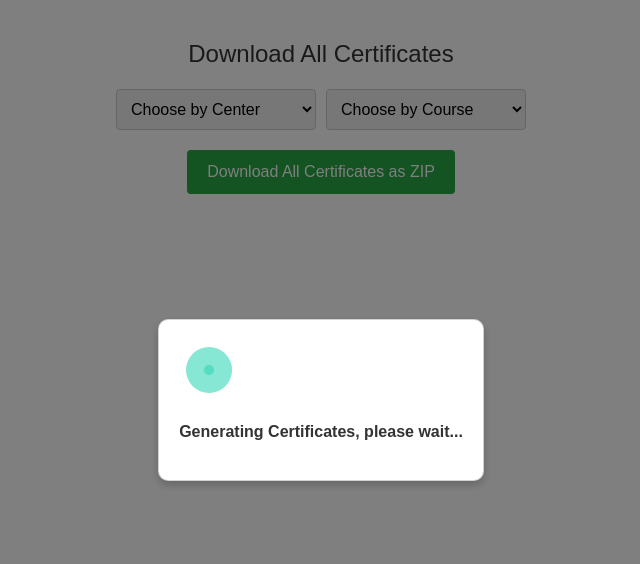
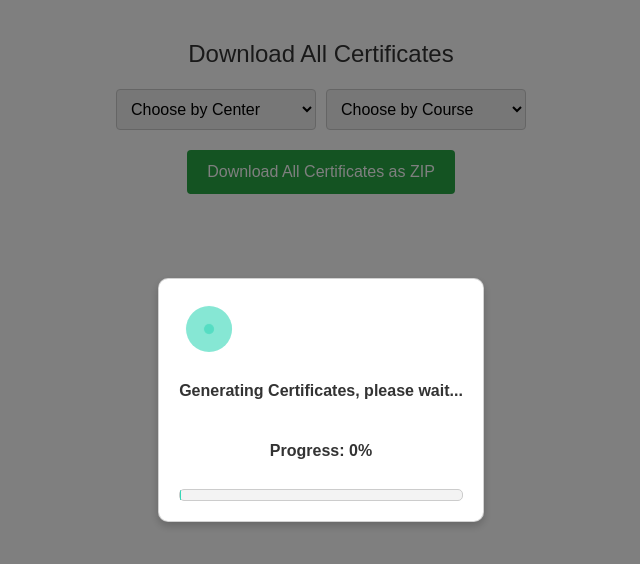
Before and after one commit to jabbar-dev/pitp-certificate, a React (Create React App) app: page /download in a window 1280 px wide. Both pictures are taken after a click on the button "Download All Certificates as ZIP". Shown: the top 564 px of the page, without its empty margins (319-959 px from the left). Built offline with nearby package versions, Linux system fonts and the light colour scheme.

Commit message:
adds progress bar

```diff
--- a/src/Certificate.css
+++ b/src/Certificate.css
@@ -175,7 +175,20 @@
     text-align: center;
     box-shadow: 0 4px 8px rgba(0, 0, 0, 0.2);
   }
+  .progress-bar-container {
+    width: 100%;
+    background: #f3f3f3;
+    border: 1px solid #ccc;
+    border-radius: 5px;
+    margin-top: 10px;
+  }
 
+  .progress-bar {
+    height: 10px;
+    border-radius: 5px;
+    background: #36d7b7;
+    transition: width 0.3s ease;
+  }
   .modal-content p {
     margin-top: 20px;
     font-size: 16px;
--- a/src/DownloadCertificates.js
+++ b/src/DownloadCertificates.js
@@ -5,12 +5,13 @@ import CertificateTemplate from "./CertificateTemplate";
 import html2canvas from "html2canvas";
 import JSZip from "jszip";
 import { saveAs } from "file-saver";
-import { BounceLoader } from "react-spinners"; // Import spinner
+import { BounceLoader } from "react-spinners";
 
 export default function DownloadCertificates() {
   const [selectedCenter, setSelectedCenter] = useState("");
   const [selectedCourse, setSelectedCourse] = useState("");
-  const [isLoading, setIsLoading] = useState(false); // State for modal
+  const [isLoading, setIsLoading] = useState(false);
+  const [progress, setProgress] = useState(0); // Track progress
 
   const centers = [...new Set(CertificateData.map((cert) => cert.center))];
   const courses = [...new Set(CertificateData.map((cert) => cert.course))];
@@ -27,14 +28,16 @@ export default function DownloadCertificates() {
       return;
     }
 
-    setIsLoading(true); // Show modal before generating certificates
+    setIsLoading(true);
+    setProgress(0); // Reset progress
 
     const zip = new JSZip();
 
-    for (const cert of filteredCertificates) {
+    for (let i = 0; i < filteredCertificates.length; i++) {
+      const cert = filteredCertificates[i];
       const certificateContainer = document.createElement("div");
       certificateContainer.style.position = "absolute";
-      certificateContainer.style.top = "-10000px"; // Hide off-screen
+      certificateContainer.style.top = "-10000px";
       certificateContainer.style.left = "-10000px";
       document.body.appendChild(certificateContainer);
 
@@ -57,18 +60,21 @@ export default function DownloadCertificates() {
       const imgData = canvas.toDataURL("image/png");
 
       // Add the image to the ZIP file
-      zip.file(`${cert.name+"_"+cert.certificate_id}_certificate.png`, imgData.split(",")[1], {
+      zip.file(`${cert.name}_${cert.certificate_id}_certificate.png`, imgData.split(",")[1], {
         base64: true,
       });
 
       // Clean up the DOM
       document.body.removeChild(certificateContainer);
+
+      // Update progress
+      setProgress(((i + 1) / filteredCertificates.length) * 100);
     }
 
     // Generate the ZIP and trigger the download
     zip.generateAsync({ type: "blob" }).then((content) => {
-      saveAs(content ,`${selectedCenter+"_"+selectedCourse+ "_certificates.zip"}`);
-      setIsLoading(false); // Hide modal after downloading
+      saveAs(content, `${selectedCenter}_${selectedCourse}_certificates.zip`);
+      setIsLoading(false);
     });
   };
 
@@ -108,12 +114,18 @@ export default function DownloadCertificates() {
 
       {isLoading && (
         <div className="modal">
-            <center>
-          <div className="modal-content">
-            <BounceLoader color="#36d7b7" loading={isLoading} size={60} />
-            <p>Generating Certificates, please wait...</p>
-
-          </div>
+          <center>
+            <div className="modal-content">
+              <BounceLoader color="#36d7b7" loading={isLoading} size={60} />
+              <p>Generating Certificates, please wait...</p>
+              <p>{`Progress: ${Math.round(progress)}%`}</p>
+              <div className="progress-bar-container">
+                <div
+                  className="progress-bar"
+                  style={{ width: `${progress}%`, height: "10px", background: "#36d7b7" }}
+                />
+              </div>
+            </div>
           </center>
         </div>
       )}
```
Also changed, not shown: 1 other file (tests, documents, lock files or other folders).
